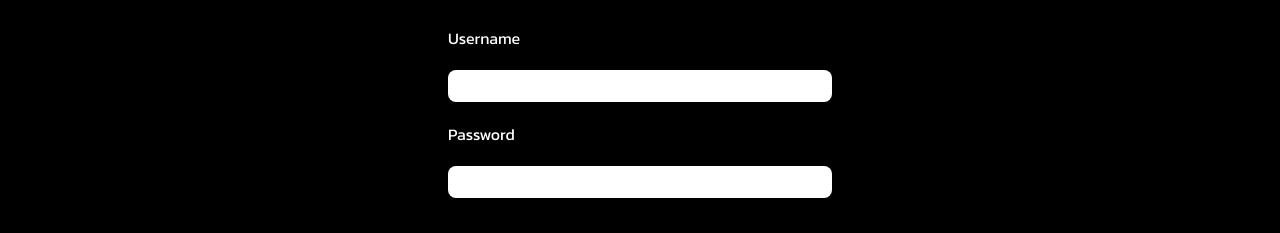
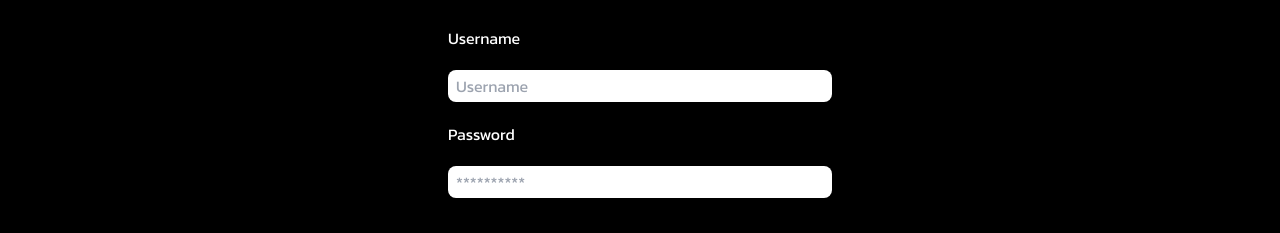
Before and after one commit to brightnc/frontend-project, a React (Vite) app: page /login in a window 1280 px wide. Shown: the part 255-488 px from the top of the page. Built offline with nearby package versions, Linux system fonts and the light colour scheme.

Commit message:
feat :sparkles: : add required to input fields

```diff
--- a/src/components/Navbar.tsx
+++ b/src/components/Navbar.tsx
@@ -27,10 +27,10 @@ const Navbar = () => {
         <div className="flex">
           <NavLink className={({ isActive }) => (isActive ? 'font-extrabold' : '')} to="/login">
             <div className="flex items-center ">
-              <a className="flex items-center gap-2" href="#">
+              <p className="flex items-center gap-2">
                 <LoginIcon />
                 Log in
-              </a>
+              </p>
             </div>
           </NavLink>
           <span className="mx-1">/</span>
--- a/src/pages/CreatePost.tsx
+++ b/src/pages/CreatePost.tsx
@@ -6,11 +6,13 @@ const CreatePost = () => {
   return (
     <div className=" h-screen flex flex-col justify-center items-center w-full ">
       <div className="w-2/3 h-4/5 flex flex-col justify-center items-center">
-        <div className="flex flex-col gap-4 w-full">
-          <label>Video URL</label>
-          <input className="text-black px-2 py-1 rounded-lg w-full" type="text" />
-          <label>Comment</label>
+        <div className="w-full">
+          <form className="flex flex-col gap-4 w-full">
+            <label htmlFor="video-url">Video URL</label>
+            <input id="video-url" className="text-black px-2 py-1 rounded-lg w-full" type="text" required />
+            <label htmlFor="comment">Comment</label>
             <textarea
+              id="comment"
               onChange={(e) => setCurrentLength(e.target.value.length)}
               maxLength={maxLength}
               className="w-full p-4 h-52 text-lg  text-black shadow-md shadow-white resize-none rounded-md"
@@ -20,9 +22,13 @@ const CreatePost = () => {
               <span>/</span>
               <span>{maxLength}</span>
             </div>
-          <button className="bg-[#ff741c]   border border-black hover:bg-black text-black hover:border-[#ff741c] hover:border hover:text-[#ff741c] font-bold rounded-lg px-8 py-4 text-lg shadow-lg shadow-orange-500/50">
+            <button
+              type="submit"
+              className="bg-[#ff741c]   border border-black hover:bg-black text-black hover:border-[#ff741c] hover:border hover:text-[#ff741c] font-bold rounded-lg px-8 py-4 text-lg shadow-lg shadow-orange-500/50"
+            >
               Post
             </button>
+          </form>
         </div>
       </div>
     </div>
--- a/src/pages/Login.tsx
+++ b/src/pages/Login.tsx
@@ -1,6 +1,11 @@
+import { useState } from 'react'
 import { Link } from 'react-router-dom'
 
 const Login = () => {
+  const [username, setUsername] = useState<string>('')
+  const [password, setPassword] = useState<string>('')
+  console.log(username, password)
+
   return (
     <div className=" h-screen flex flex-col justify-center items-center w-full">
       <div className="w-auto h-auto gap-6 flex flex-col">
@@ -8,11 +13,28 @@ const Login = () => {
           <div className="flex justify-center text-3xl mb-3">
             <h1 className="text-[#ff741c]">Sign in</h1>
           </div>
-          <label>Username</label>
-          <input className="text-black px-2 py-1 rounded-lg w-96" type="text" />
-          <label>Password</label>
-          <input className="text-black px-2 py-1  rounded-lg" type="password" />
-          <button className="w-full shadow-lg shadow-orange-500/50 bg-[#ff741c] border border-black hover:bg-black text-black hover:border-[#ff741c] hover:border hover:text-[#ff741c]  py-3 rounded-lg mt-4 ">
+          <label htmlFor="username">Username</label>
+          <input
+            required
+            id="username"
+            className="text-black px-2 py-1 rounded-lg w-96"
+            type="text"
+            placeholder="Username"
+            onChange={(e) => setUsername(e.target.value)}
+          />
+          <label htmlFor="password">Password</label>
+          <input
+            id="password"
+            className="text-black px-2 py-1  rounded-lg"
+            type="password"
+            required
+            placeholder="**********"
+            onChange={(e) => setPassword(e.target.value)}
+          />
+          <button
+            type="submit"
+            className="w-full shadow-lg shadow-orange-500/50 bg-[#ff741c] border border-black hover:bg-black text-black hover:border-[#ff741c] hover:border hover:text-[#ff741c]  py-3 rounded-lg mt-4 "
+          >
             Sign in
           </button>
         </form>
--- a/src/pages/Register.tsx
+++ b/src/pages/Register.tsx
@@ -6,15 +6,18 @@ const Register = () => {
           <div className="flex justify-center text-3xl mb-3">
             <h1 className="text-[#ff741c]">Sign up</h1>
           </div>
-          <label>Your name</label>
-          <input className="text-black px-2 py-1 rounded-lg w-96" type="text" />
-          <label>Username</label>
-          <input className="text-black px-2 py-1 rounded-lg w-96" type="text" />
-          <label>Password</label>
-          <input className="text-black px-2 py-1  rounded-lg" type="password" />
-          <label>Confirm password</label>
-          <input className="text-black px-2 py-1  rounded-lg" type="password" />
-          <button className="w-full shadow-lg shadow-orange-500/50 bg-[#ff741c] border border-black hover:bg-black text-black hover:border-[#ff741c] hover:border hover:text-[#ff741c] py-3 rounded-lg mt-4 ">
+          <label htmlFor="yourName">Your name</label>
+          <input id="yourName" className="text-black px-2 py-1 rounded-lg w-96" type="text" required />
+          <label htmlFor="usernameSignUp">Username</label>
+          <input id="usernameSignUp" className="text-black px-2 py-1 rounded-lg w-96" type="text" required />
+          <label htmlFor="passwordSignUp">Password</label>
+          <input id="passwordSignUp" className="text-black px-2 py-1  rounded-lg" type="password" required />
+          <label htmlFor="confirmPassword">Confirm password</label>
+          <input id="confirmPassword" className="text-black px-2 py-1  rounded-lg" type="password" required />
+          <button
+            type="submit"
+            className="w-full shadow-lg shadow-orange-500/50 bg-[#ff741c] border border-black hover:bg-black text-black hover:border-[#ff741c] hover:border hover:text-[#ff741c] py-3 rounded-lg mt-4 "
+          >
             Sign up
           </button>
         </form>
```
Lines whose indentation alone changed are shown as unchanged.
